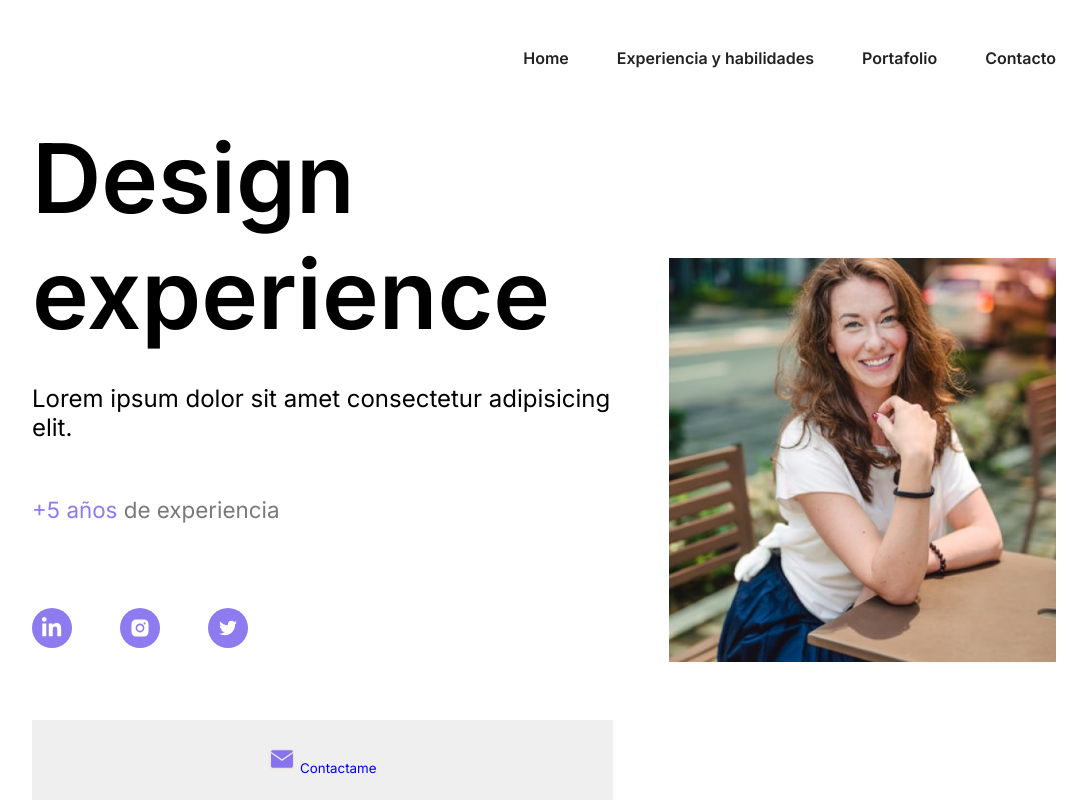
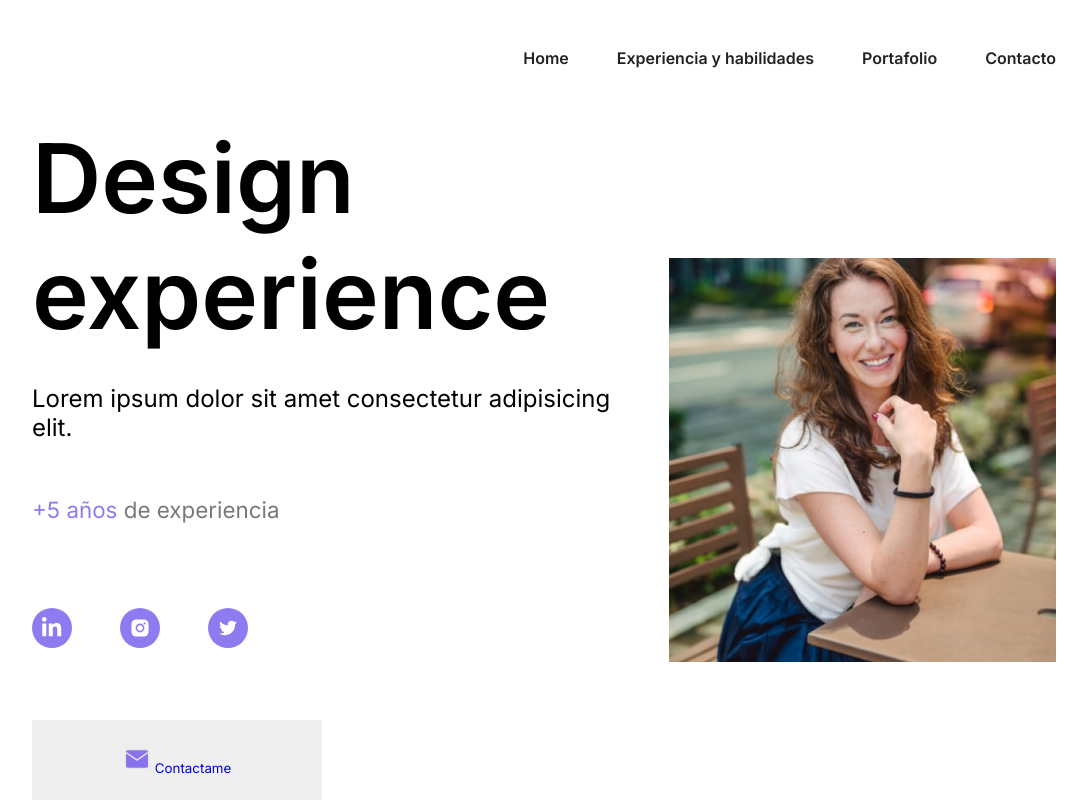
Before and after one commit to Generacion31/week5-wednesday, a plain HTML site: page index.html in a window 1280 px wide. Shown: the whole page, without its empty margins (96-1183 px from the left). Drawn offline with Linux system fonts and the light colour scheme.

Commit message:
advances

```diff
--- a/header.css
+++ b/header.css
@@ -99,3 +99,7 @@ header>section>div>a:hover {
   box-shadow: 5px 5px 10px rgba(0, 0, 0, 0.5);
   transition: filter 0.33s, box-shadow 0.33s;
 }
+
+header>section>button {
+  width: 50%;
+}
```
